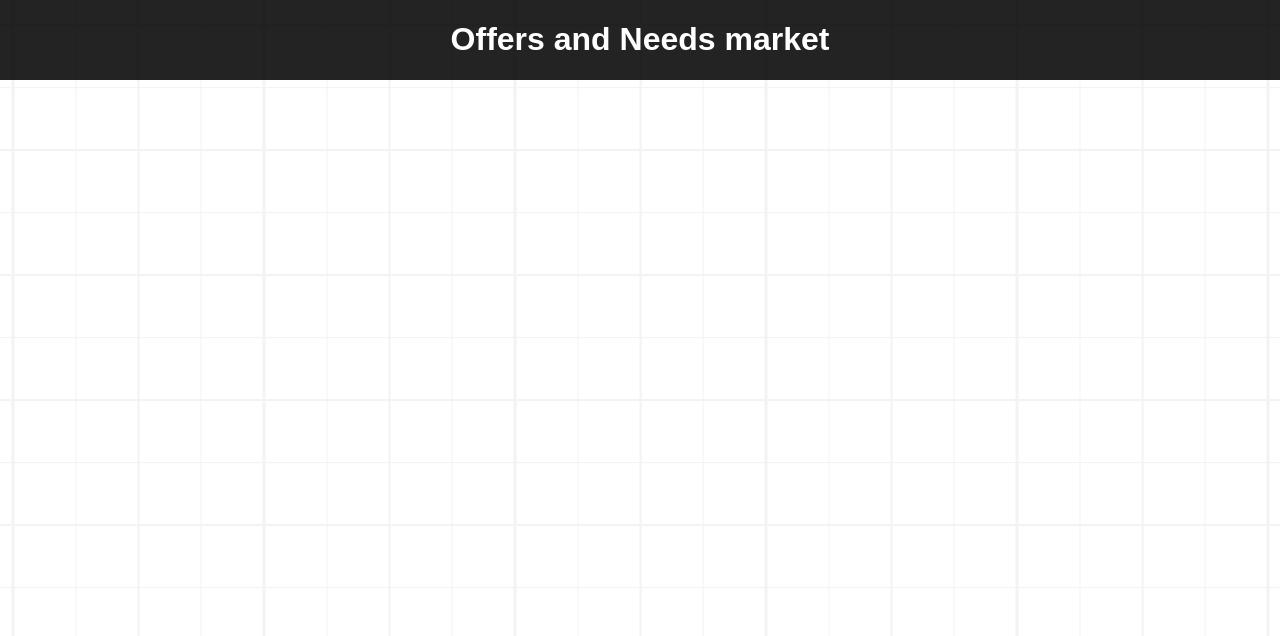
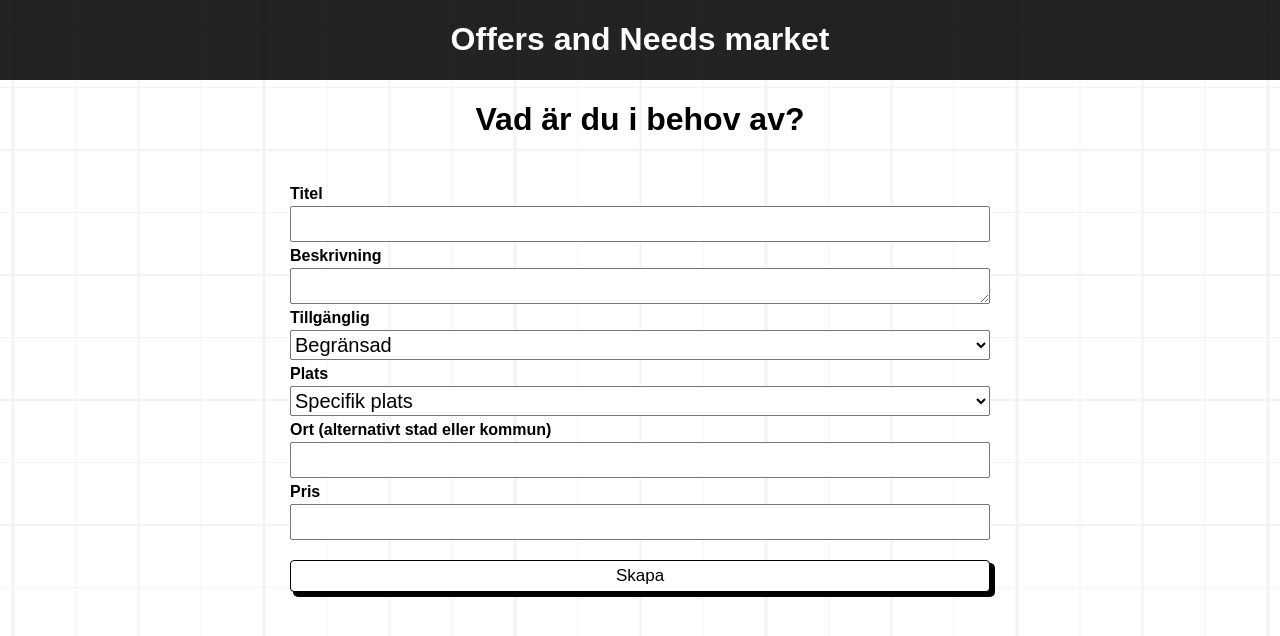
Before and after one commit to whereube/OANM, a React (Create React App) app in the folder app/client/frontend/: page /needs/add in a window 1280 px wide. Shown: the top 636 px of the page. Built offline with nearby package versions, Linux system fonts and the light colour scheme.

Commit message:
Create need form

```diff
--- a/app/client/frontend/src/App.js
+++ b/app/client/frontend/src/App.js
@@ -1,5 +1,6 @@
 import './App.css';
 import NewOfferForm from './offers/NewOfferForm.js';
+import NewNeedForm from './needs/NewNeedForm.js';
 import { BrowserRouter, Routes, Route, Navigate, useLocation } from "react-router-dom";
 import Header from './header/Header.js';
 
@@ -9,7 +10,8 @@ function App() {
       <BrowserRouter>
           <Header />
           <Routes>
-              <Route path="/" element={<NewOfferForm />}/>
+              <Route path="/offers/add" element={<NewOfferForm />}/>
+              <Route path="/needs/add" element={<NewNeedForm />}/>
           </Routes>
       </BrowserRouter>
     </div>
--- /dev/null
+++ b/app/client/frontend/src/needs/NewNeedForm.css
@@ -0,0 +1,42 @@
+.newOfferPage{
+    display: flex;
+    flex-direction: column;
+    align-items: center;
+}
+
+.newOffer {
+    display: flex;
+    justify-content: space-around;
+    flex-direction: column;
+    min-width: 700px;
+    border-radius: 5px;
+    padding: 20px;
+    margin-bottom: 50px;
+}
+
+.formDiv{
+    display: flex;
+    flex-direction: column;
+    margin-top: 5px;
+}
+
+.formDiv label {
+    margin-bottom: 3px;
+    font-weight: bold;
+}
+
+.input-fields {
+    height: 30px;
+    font-size: 20px;
+}
+
+
+
+.formFields{
+    margin-bottom: 20px;
+}
+
+
+.recipeForm > div > textarea {
+    height: 150px;
+}
--- /dev/null
+++ b/app/client/frontend/src/needs/NewNeedForm.js
@@ -0,0 +1,177 @@
+import React, { useState, useEffect } from 'react';
+import { useNavigate } from "react-router-dom";
+import './NewNeedForm.css'
+
+const NewNeedForm = () => {
+
+    const [formData, setFormData] = useState({
+        userId: '7ed80514-953c-4d6f-baff-0946bf96f0d6',
+        title: '',
+        description: '',
+        available: '',
+        location: '',
+        price: '',
+        availableDigitaly: false
+    });
+
+    const [status, setStatus] = useState(null);
+    const navigate = useNavigate();
+
+
+    const handleChange = (e) =>{
+
+        let { name, value } = e.target;
+
+        if(name == "availableDigitaly"){
+            if(value === 'false'){
+                value = false
+            } else if (value === 'true'){
+                value = true
+            }
+        }
+
+        setFormData((prevData) => ({
+            ...prevData,
+            [name]: value
+        }));
+    }
+
+  const handleSubmit = async (e) => {
+    e.preventDefault();
+    try {
+        const response = await fetch('http://localhost:443/needs/add', {
+            method: 'POST',
+            headers: {
+                'Content-Type': 'application/json' // Indicates that the body of the request contains JSON
+            },
+            body: JSON.stringify(formData) // Convert dataToSend to JSON string
+        });
+
+        if (!response.ok) {
+            const errorData = await response.json();
+            console.log(errorData)
+            console.error('Error:', errorData);
+            throw new Error(errorData);
+        }
+
+        const result = await response.json();
+        setStatus({ success: true, message: 'Offer added successfully!' });
+        // Clear form fields
+        setFormData({
+            userId: '7ed80514-953c-4d6f-baff-0946bf96f0d6',
+            title: '',
+            description: '',
+            available: '',
+            location: '',
+            price: '',
+            availableDigitaly: ''
+        });
+        navigate('/');
+        } catch (error) {
+        setStatus({ success: false, message: error.message });
+    }
+  };
+
+
+    return (
+        <>
+            <div className="newOfferPage">
+                <h1>Vad är du i behov av?</h1>
+                <form onSubmit={handleSubmit} className="newOffer">
+                    <div className='formFields'>
+                        <div className='formDiv'>
+                            <label htmlFor="title">Titel</label>
+                            <input
+                                className="input-fields"
+                                type="text"
+                                id="title"
+                                name="title"
+                                value={formData.title}
+                                onChange={handleChange}
+                                required
+                            />
+                        </div>
+                        <div className='formDiv'>
+                            <label htmlFor="description">Beskrivning</label>
+                            <textarea
+                                className="input-fields"
+                                id="description"
+                                name="description"
+                                value={formData.description}
+                                onChange={handleChange}
+                                required
+                            />
+                        </div>
+                        <div className='formDiv'>
+                            <label htmlFor="available">Tillgänglig</label>
+                            <select
+                                className="input-fields"
+                                id="available"
+                                name="available"
+                                value={formData.available}
+                                onChange={handleChange}
+                                required
+                            >
+                                <option value="begränsad">Begränsad</option>
+                                <option value="alltid">Alltid</option>
+                            </select>
+                        </div>
+                        <div className='formDiv selectDiv'>
+                            <label htmlFor="availableDigitaly">Plats</label>
+                            <select
+                                className="input-fields"
+                                id="availableDigitaly"
+                                name="availableDigitaly"
+                                value={formData.availableDigitaly}
+                                onChange={handleChange}
+                                required
+                            >
+                                <option value="true">Digitalt tillgänglig (oberoende av plats)</option>
+                                <option value="false">Specifik plats</option>
+                            </select>
+                            {formData.availableDigitaly == false && (
+                                <div className='formDiv'>
+                                    <label htmlFor="physicalLocation">Ort (alternativt stad eller kommun)</label>
+                                    <input
+                                        className="input-fields"
+                                        type="text"
+                                        id="physicalLocation"
+                                        name="location"
+                                        value={formData.location}
+                                        onChange={handleChange}
+                                    />
+                                </div>
+                            )}
+                        </div>
+                        <div className='formDiv'>
+                            <label htmlFor="price">Pris</label>
+                            <input
+                                className="input-fields"
+                                type="text"
+                                id="price"
+                                name="price"
+                                value={formData.price}
+                                onChange={handleChange}
+                                required
+                            />
+                        </div>
+                    </div>
+                    <button type="submit" className="button-small" role="button">
+                        Skapa
+                    </button>
+                </form>
+                {status && (
+                    <div>
+                        {status.success ? (
+                            <p style={{ color: 'green' }}>{status.message}</p>
+                        ) : (
+                            <p style={{ color: 'red' }}>{status.message}</p>
+                        )}
+                    </div>
+                )}
+            </div>
+        </>
+    )
+}
+
+export default NewNeedForm
```
